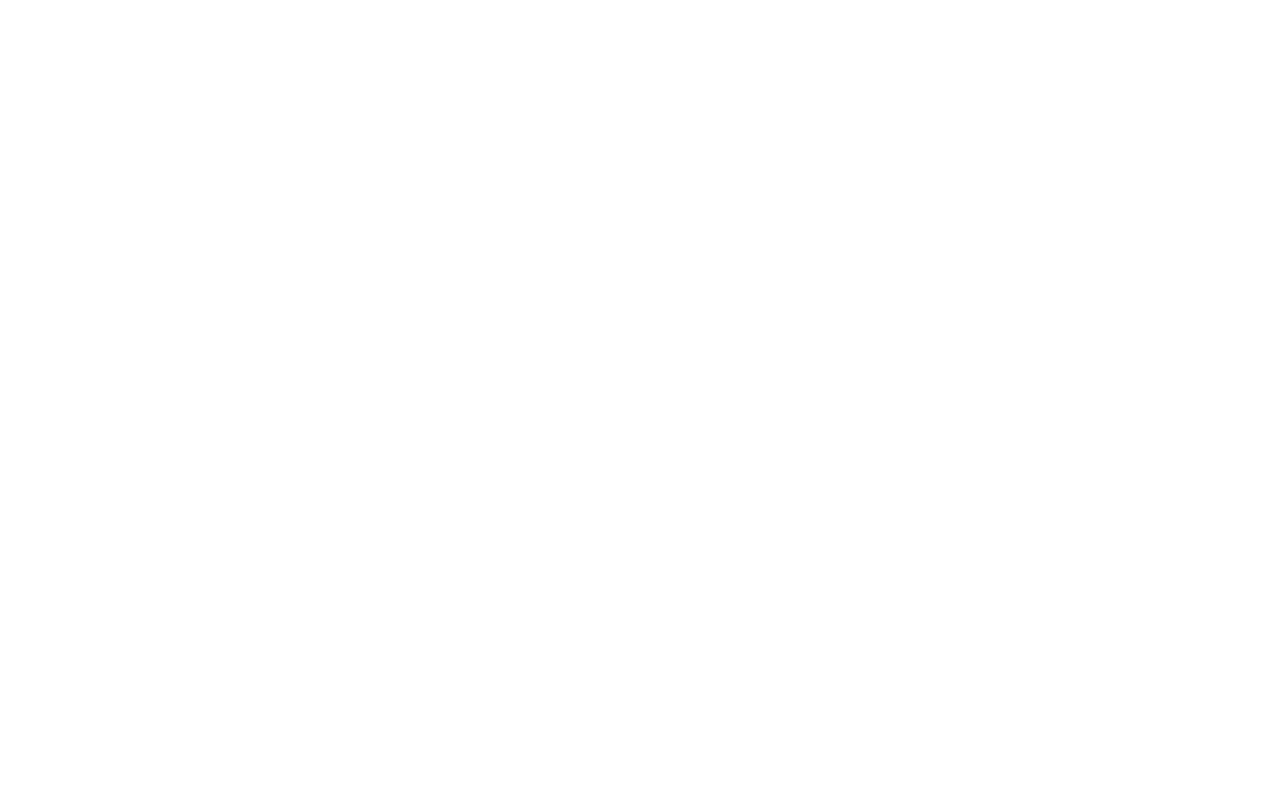
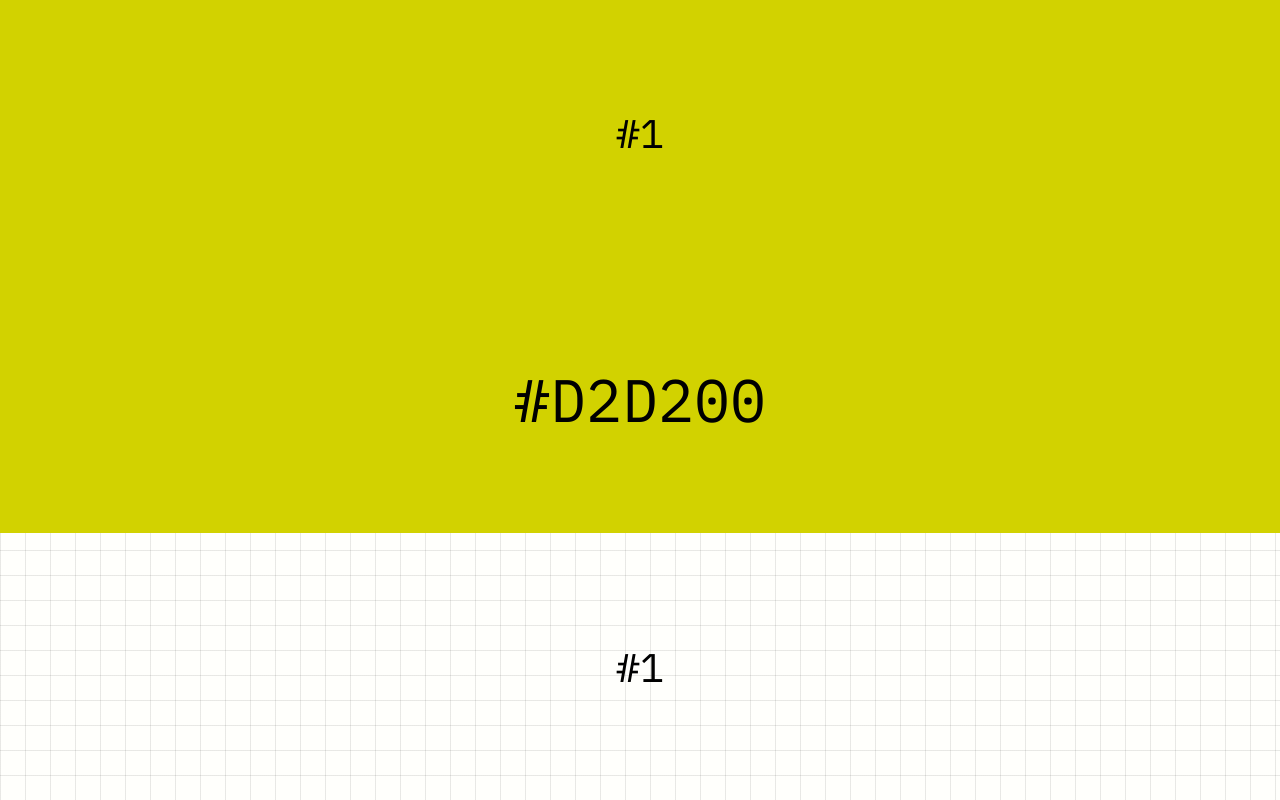
Before and after one commit to skoch/color-hexifier, a React (Create React App) app: page /1/1/1 in a window 1280 px wide. Built offline with nearby package versions, Linux system fonts and the light colour scheme.

Commit message:
feat: colors in url

```diff
--- a/src/App.tsx
+++ b/src/App.tsx
@@ -2,7 +2,7 @@ import 'normalize.css';
 
 import React from 'react';
 import styled from 'styled-components';
-import { BrowserRouter, Switch, Route } from 'react-router-dom';
+import { BrowserRouter, Switch, Route, Redirect } from 'react-router-dom';
 
 import Index from './pages/Index';
 
@@ -22,7 +22,10 @@ const App: React.FC = () => {
       <BrowserRouter>
         <Main className="content">
           <Switch>
-            <Route path="/" component={Index} exact />
+            <Route path="/:c1?/:c2?/:opacity?" component={Index} />
+            <Route exact path="/">
+              <Redirect to="/d2d200/72e8e8/50" />
+            </Route>
           </Switch>
         </Main>
       </BrowserRouter>
--- a/src/components/ColorBlock.tsx
+++ b/src/components/ColorBlock.tsx
@@ -1,6 +1,6 @@
-import React, { memo } from 'react';
 import styled from 'styled-components';
 import { ChromePicker } from 'react-color';
+import React, { memo, useState } from 'react';
 
 // export type Attributes = Omit<HTMLAttributes<HTMLDivElement>, 'color'>;
 
@@ -19,9 +19,9 @@ export interface IColor {
 // interface Props extends Attributes {
 interface Props {
   color: IColor;
-  useHex?: boolean;
   disableAlpha?: boolean;
   onChange?(color: any): void;
+  onChangeComplete?(color: any): void;
 }
 
 const Root = styled.div`
@@ -30,12 +30,6 @@ const Root = styled.div`
   align-items: center;
   justify-content: center;
   height: 33.33333%;
-
-  &.grid {
-    background-size: 5rem 5rem;
-    background-image: linear-gradient(to right, rgba(36, 36, 36, 0.1) 0.1rem, transparent 0.1rem),
-      linear-gradient(to bottom, rgba(36, 36, 36, 0.1) 0.1rem, transparent 0.1rem);
-  }
 `;
 
 const Text = styled.h3`
@@ -44,37 +38,62 @@ const Text = styled.h3`
   justify-content: center;
   font-size: 4rem;
   font-weight: normal;
-  /* width: 50%; */
   margin: 1rem;
+
+  &.large {
+    font-size: 6rem;
+  }
 `;
 
 const PickerWrapper = styled.div`
-  display: flex;
+  position: absolute;
+  z-index: 10;
+  /* display: flex;
   align-items: center;
   justify-content: center;
-  /* width: 50%; */
-  margin: 1rem;
+  margin: 1rem; */
 `;
 
-const ColorBlock = ({ color, useHex, onChange, disableAlpha }: Props) => {
-  const {r, g, b, a } = color.rgb;
+const Cover = styled.div`
+  position: fixed;
+  top: 0;
+  right: 0;
+  bottom: 0;
+  left: 0;
+`;
+
+const ColorBlock = ({
+  color,
+  onChange,
+  disableAlpha,
+  onChangeComplete,
+}: Props) => {
+  const { r, g, b, a } = color.rgb;
   const bgColor = `rgba(${r}, ${g}, ${b}, ${a})`;
+
+  const [showPicker, setShowPicker] = useState(false);
 
   return (
     <Root
-      className={a < 1 ? 'grid' : ''}
       style={{
         backgroundColor: bgColor,
       }}
     >
-      <Text>{useHex ? color.hex.toUpperCase() : bgColor}</Text>
+      <Text
+        className={!onChange ? 'large' : ''}
+        onClick={() => setShowPicker(true)}
+      >
+        {color.hex.toUpperCase()}
+      </Text>
 
-      {onChange && (
+      {showPicker && onChange && onChangeComplete && (
         <PickerWrapper>
+          <Cover onClick={() => setShowPicker(false)} />
           <ChromePicker
             disableAlpha={disableAlpha}
             color={color.rgb}
             onChange={onChange}
+            onChangeComplete={onChangeComplete}
           />
         </PickerWrapper>
       )}
--- a/src/pages/Index.tsx
+++ b/src/pages/Index.tsx
@@ -2,6 +2,8 @@
 
 import styled from 'styled-components';
 import React, { memo, useState } from 'react';
+import { useHistory, useParams } from 'react-router-dom';
+
 import ColorBlock, { IColor } from '../components/ColorBlock';
 
 const Root = styled.div`
@@ -9,31 +11,72 @@ const Root = styled.div`
   flex-direction: column;
   height: 100vh;
   width: 100vw;
+  background-size: 2.5rem 2.5rem;
+  background-image: linear-gradient(
+      to right,
+      rgba(36, 36, 36, 0.1) 0.1rem,
+      transparent 0.1rem
+    ),
+    linear-gradient(to bottom, rgba(36, 36, 36, 0.1) 0.1rem, transparent 0.1rem);
 `;
+// var alpha = Math.round(0.5 * 255);
+// var foo = (alpha + 0x10000)
+//   .toString(16)
+//   .substr(-2);
 
+// console.log('foo', foo);
 const Index = () => {
+  const hexToRgb = (hex: string, alpha: number) => {
+    var result = /^#?([a-f\d]{2})([a-f\d]{2})([a-f\d]{2})$/i.exec(hex);
+    return result
+      ? {
+          r: parseInt(result[1], 16),
+          g: parseInt(result[2], 16),
+          b: parseInt(result[3], 16),
+          a: alpha,
+        }
+      : {
+          r: 210,
+          g: 210,
+          b: 0,
+          a: alpha,
+        };
+  };
+
+  const history = useHistory();
+  const { c1, c2, opacity } = useParams();
+  const oNum = opacity ? Number(opacity) : 50;
+  const clampOpacity = Math.min(Math.max(oNum, 0), 100);
   const [topColor, setTopColor] = useState({
-    hex: '#D2D200',
-    rgb: {
-      r: 210,
-      g: 210,
-      b: 0,
-      a: 1,
-    },
+    hex: c1 ? `#${c1}` : '#d2d200',
+    rgb: hexToRgb(c1 || 'd2d200', 1),
   });
+
   const [bottomColor, setBottomColor] = useState({
-    hex: '#72E8E8',
-    rgb: {
-      r: 114,
-      g: 232,
-      b: 232,
-      a: 0.5,
-    },
+    hex: c2 ? `#${c2}` : '#72e8e8',
+    rgb: hexToRgb(c2 || '72e8e8', clampOpacity / 100),
   });
+
+  const handleTopColorChangeComplete = (color: IColor) => {
+    const opacity = Math.round(bottomColor.rgb.a * 100);
+    history.push(
+      `/${color.hex.replace('#', '')}/${bottomColor.hex.replace('#', '')}/${opacity}`,
+    );
+  };
+
+  const handleBottomColorChangeComplete = (color: IColor) => {
+    const opacity = Math.round(bottomColor.rgb.a * 100);
+    history.push(
+      `/${topColor.hex.replace('#', '')}/${color.hex.replace(
+        '#',
+        '',
+      )}/${opacity}`,
+    );
+  };
 
   const rgbToHex = (r: number, g: number, b: number): string => {
     return '#' + ((1 << 24) + (r << 16) + (g << 8) + b).toString(16).slice(1);
-  }
+  };
 
   const targetColor = (): IColor => {
     const { r, g, b, a } = bottomColor.rgb;
@@ -55,9 +98,18 @@ const Index = () => {
 
   return (
     <Root>
-      <ColorBlock color={topColor} useHex onChange={setTopColor} disableAlpha />
-      <ColorBlock color={targetColor()} useHex />
-      <ColorBlock color={bottomColor} onChange={setBottomColor} />
+      <ColorBlock
+        color={topColor}
+        onChange={setTopColor}
+        onChangeComplete={handleTopColorChangeComplete}
+        disableAlpha
+      />
+      <ColorBlock color={targetColor()} />
+      <ColorBlock
+        color={bottomColor}
+        onChange={setBottomColor}
+        onChangeComplete={handleBottomColorChangeComplete}
+      />
     </Root>
   );
 }
```
